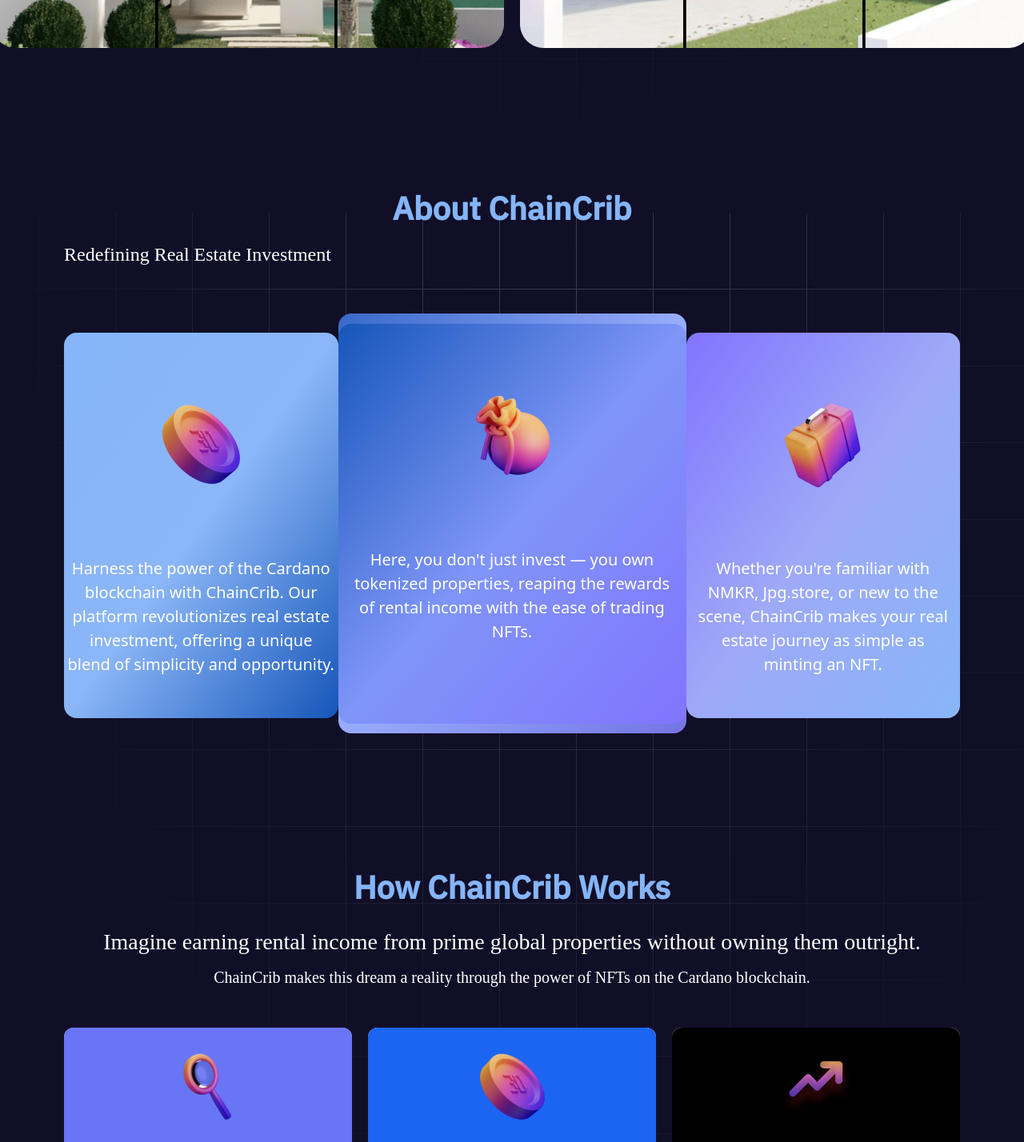
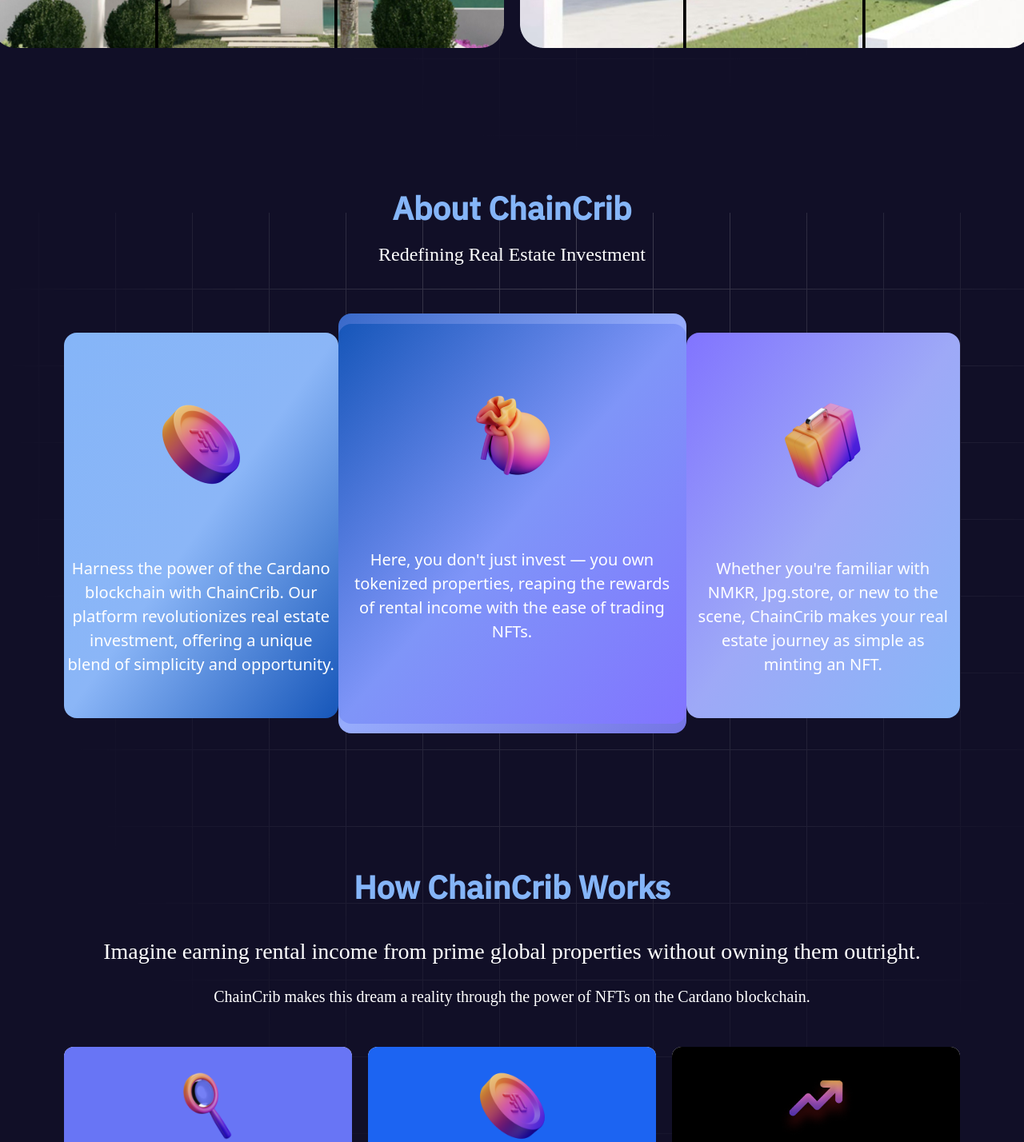
Before and after one commit to Chaincrib/landingpage, a React (Create React App) app: page / in a window 1280 px wide. Shown: the part 1174-2602 px from the top of the page at 80% size. Built offline with nearby package versions, Linux system fonts and the light colour scheme.

Commit message:
making adjustments

```diff
--- a/src/components/About.js
+++ b/src/components/About.js
@@ -7,7 +7,7 @@
         <section className='-mt-10'>
             <div className="text-center">
                 <h2 className="text-[#85B5F8] text-[40px] font-semibold leading-loose max-[800px]:text-[30px] max-[800px]:text-start font-ibm">About ChainCrib</h2>
-                <p className="text-white text-[24px] max-[800px]:text-[18px] font-source text-start">Redefining Real Estate Investment</p>
+                <p className="text-white text-[24px] max-[800px]:text-[18px] font-source max-[800px]:text-start">Redefining Real Estate Investment</p>
             </div>
             <div className="flex max-[800px]:flex-col max-[800px]:gap-10 justify-center mt-20 max-[800px]:mt-10">
                 <div className="w-[415px] max-[800px]:w-full h-[482px] max-[800px]:h-[400px] bg-gradient-to-br from-[#85B5F8] via-[#8BB6F7] to-[#1656B9] rounded-2xl -z-50 text-center">
--- a/src/components/HowItWorks.js
+++ b/src/components/HowItWorks.js
@@ -7,8 +7,8 @@
         <section className='-mt-12'>
             <div className="text-center max-[800px]:text-start">
                 <h2 className="text-[#85B5F8] text-[40px] font-semibold leading-loose max-[800px]:text-[30px] font-ibm max-[800px]:font-[600]">How ChainCrib Works</h2>
-                <p className="text-white font-medium text-[28px] max-[800px]:text-[18px] py-2 font-source">Imagine earning rental income from prime global properties without owning them outright.</p>
-                <p className="text-white text-[20px] max-[800px]:text-[16px] font-source">ChainCrib makes this dream a reality through the power of NFTs on the Cardano blockchain.</p>
+                <p className="text-white text-[28px] max-[800px]:text-[18px] py-5 font-source">Imagine earning rental income from prime global properties without owning them outright.</p>
+                <p className="text-white text-[20px] max-[800px]:text-[14px] font-source">ChainCrib makes this dream a reality through the power of NFTs on the Cardano blockchain.</p>
             </div>
             <div className="flex max-[800px]:flex-col justify-center gap-x-5 max-[800px]:gap-x-0 max-[800px]:gap-y-10 my-12">
                 <div className="w-[417px] max-[800px]:w-full h-[433px] rounded-xl bg-white">
```
